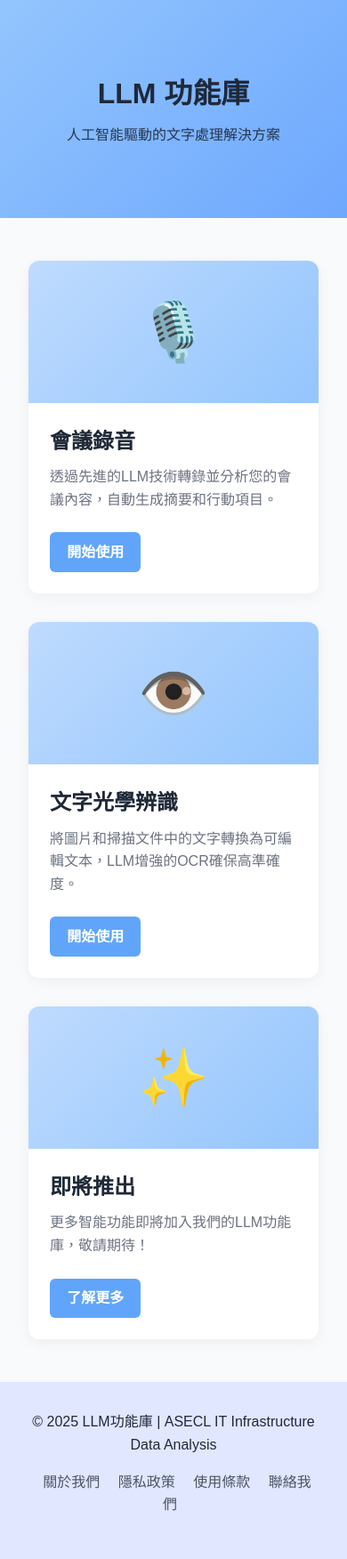
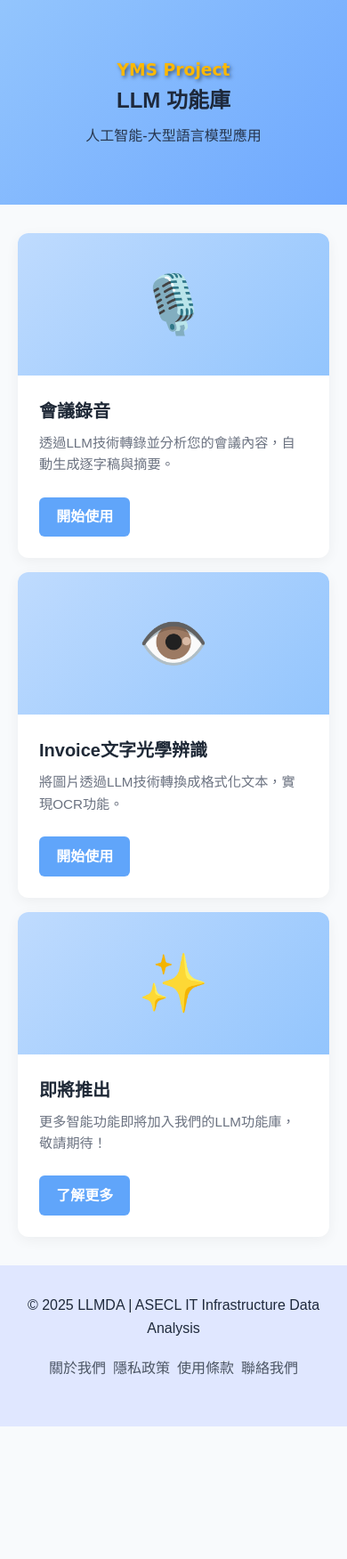
Before and after one commit to draguitar/SmartWorker, a Flask app: page / in a window 390 px wide. Shown: the whole page at 89% size. After the commit the page ends 1603 px from the top, so only its background shows below. Run offline with Flask 3, Linux system fonts and the light colour scheme.

Commit message:
add YMS Logo

```diff
--- a/templates/home.html
+++ b/templates/home.html
@@ -1,21 +1,23 @@
 <!DOCTYPE html>
 <html lang="zh-TW">
   <head>
-    <meta charset="UTF-8">
-    <meta name="viewport" content="width=device-width, initial-scale=1.0">
+    <meta charset="UTF-8" />
+    <meta name="viewport" content="width=device-width, initial-scale=1.0" />
     <title>LLM功能庫 | 大型語言模型技術處理解決方案</title>
     <style>
       * {
         margin: 0;
         padding: 0;
         box-sizing: border-box;
-    font-family: 'Microsoft JhengHei', Arial, sans-serif;
+        font-family: "Microsoft JhengHei", Arial, sans-serif;
       }
 
       body {
         background-color: #f8fafc;
         color: #333;
         line-height: 1.6;
+        overflow-x: hidden; /* 防止水平捲動 */
+        width: 100%;
       }
 
       header {
@@ -23,16 +25,19 @@ header {
         color: #1e293b;
         padding: 2rem 0;
         text-align: center;
+        width: 100%;
       }
 
       .container {
+        width: 100%;
         max-width: 1200px;
         margin: 0 auto;
-    padding: 0 2rem;
+        padding: 0 1rem; /* 縮小內邊距 */
+        overflow: hidden; /* 確保內容不會溢出 */
       }
 
       .hero {
-    padding: 3rem 0;
+        padding: 2rem 0; /* 縮小上下內邊距 */
       }
 
       .hero h1 {
@@ -48,15 +53,16 @@ header {
       .features {
         display: flex;
         flex-wrap: wrap;
-    gap: 2rem;
-    padding: 3rem 0;
+        gap: 1.5rem; /* 縮小間距 */
+        padding: 2rem 0;
         justify-content: center;
       }
 
       .feature-card {
         background: white;
         border-radius: 12px;
-    width: 300px;
+        width: 100%; /* 設為100%並使用max-width限制 */
+        max-width: 300px;
         overflow: hidden;
         box-shadow: 0 4px 15px rgba(0, 0, 0, 0.05);
         transition: transform 0.3s ease, box-shadow 0.3s ease;
@@ -84,7 +90,7 @@ header {
       }
 
       .feature-title {
-    font-size: 1.5rem;
+        font-size: 1.25rem; /* 縮小字體尺寸 */
         margin-bottom: 0.5rem;
         color: #1f2937;
       }
@@ -92,6 +98,7 @@ header {
       .feature-desc {
         color: #6b7280;
         margin-bottom: 1.5rem;
+        font-size: 0.95rem; /* 縮小描述字體尺寸 */
       }
 
       .btn {
@@ -114,6 +121,7 @@ footer {
         color: #1e293b;
         padding: 2rem 0;
         text-align: center;
+        width: 100%;
       }
 
       .footer-content {
@@ -136,10 +144,20 @@ footer {
         text-decoration: underline;
       }
 
-/* 響應式設計 */
+      /* 響應式設計強化 */
+      @media (max-width: 992px) {
+        .features {
+          gap: 1rem;
+        }
+
+        .feature-card {
+          max-width: 280px;
+        }
+      }
+
       @media (max-width: 768px) {
         .hero h1 {
-        font-size: 2rem;
+          font-size: 1.8rem;
         }
 
         .hero p {
@@ -156,14 +174,44 @@ footer {
           max-width: 350px;
         }
       }
+
+      @media (max-width: 480px) {
+        .hero h1 {
+          font-size: 1.5rem;
+        }
+
+        .container {
+          padding: 0 0.75rem;
+        }
+
+        .footer-links {
+          display: flex;
+          flex-wrap: wrap;
+          justify-content: center;
+        }
+
+        .footer-links a {
+          margin: 0.25rem;
+        }
+      }
     </style>
   </head>
   <body>
     <header>
       <div class="container">
         <div class="hero">
+          <h3>
+            <span
+              style="
+                color: #ffb800;
+                font-family: Segoe Print, cursive;
+                text-shadow: 2px 2px 4px rgba(0, 0, 0, 0.5);
+              "
+              >YMS Project</span
+            >
+          </h3>
           <h1>LLM 功能庫</h1>
-                <p>人工智能驅動的文字處理解決方案</p>
+          <p>人工智能-大型語言模型應用</p>
         </div>
       </div>
     </header>
@@ -176,7 +224,9 @@ footer {
           </div>
           <div class="feature-content">
             <h2 class="feature-title">會議錄音</h2>
-                    <p class="feature-desc">透過先進的LLM技術轉錄並分析您的會議內容，自動生成摘要和行動項目。</p>
+            <p class="feature-desc">
+              透過LLM技術轉錄並分析您的會議內容，自動生成逐字稿與摘要。
+            </p>
             <a href="/index2" class="btn">開始使用</a>
           </div>
         </div>
@@ -186,8 +236,10 @@ footer {
             <span>👁️</span>
           </div>
           <div class="feature-content">
-                    <h2 class="feature-title">文字光學辨識</h2>
-                    <p class="feature-desc">將圖片和掃描文件中的文字轉換為可編輯文本，LLM增強的OCR確保高準確度。</p>
+            <h2 class="feature-title">Invoice文字光學辨識</h2>
+            <p class="feature-desc">
+              將圖片透過LLM技術轉換成格式化文本，實現OCR功能。
+            </p>
             <a href="/ocr" class="btn">開始使用</a>
           </div>
         </div>
@@ -198,7 +250,9 @@ footer {
           </div>
           <div class="feature-content">
             <h2 class="feature-title">即將推出</h2>
-                    <p class="feature-desc">更多智能功能即將加入我們的LLM功能庫，敬請期待！</p>
+            <p class="feature-desc">
+              更多智能功能即將加入我們的LLM功能庫，敬請期待！
+            </p>
             <a href="#new-feature" class="btn">了解更多</a>
           </div>
         </div>
@@ -208,7 +262,7 @@ footer {
     <footer>
       <div class="container">
         <div class="footer-content">
-                <p>© 2025 LLM功能庫 | ASECL IT Infrastructure Data Analysis</p>
+          <p>© 2025 LLMDA | ASECL IT Infrastructure Data Analysis</p>
           <div class="footer-links">
             <a href="#">關於我們</a>
             <a href="#">隱私政策</a>
```
Lines whose indentation alone changed are shown as unchanged.
